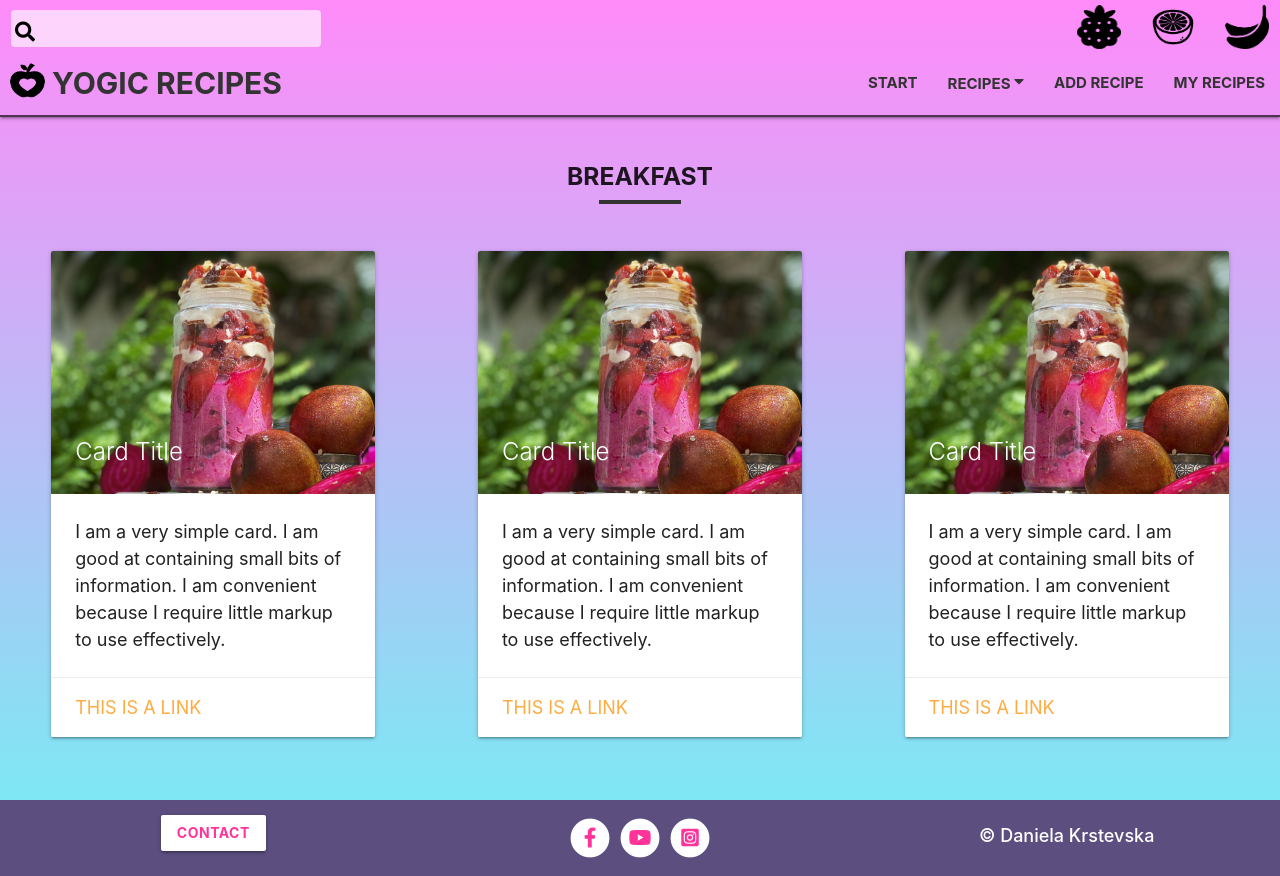
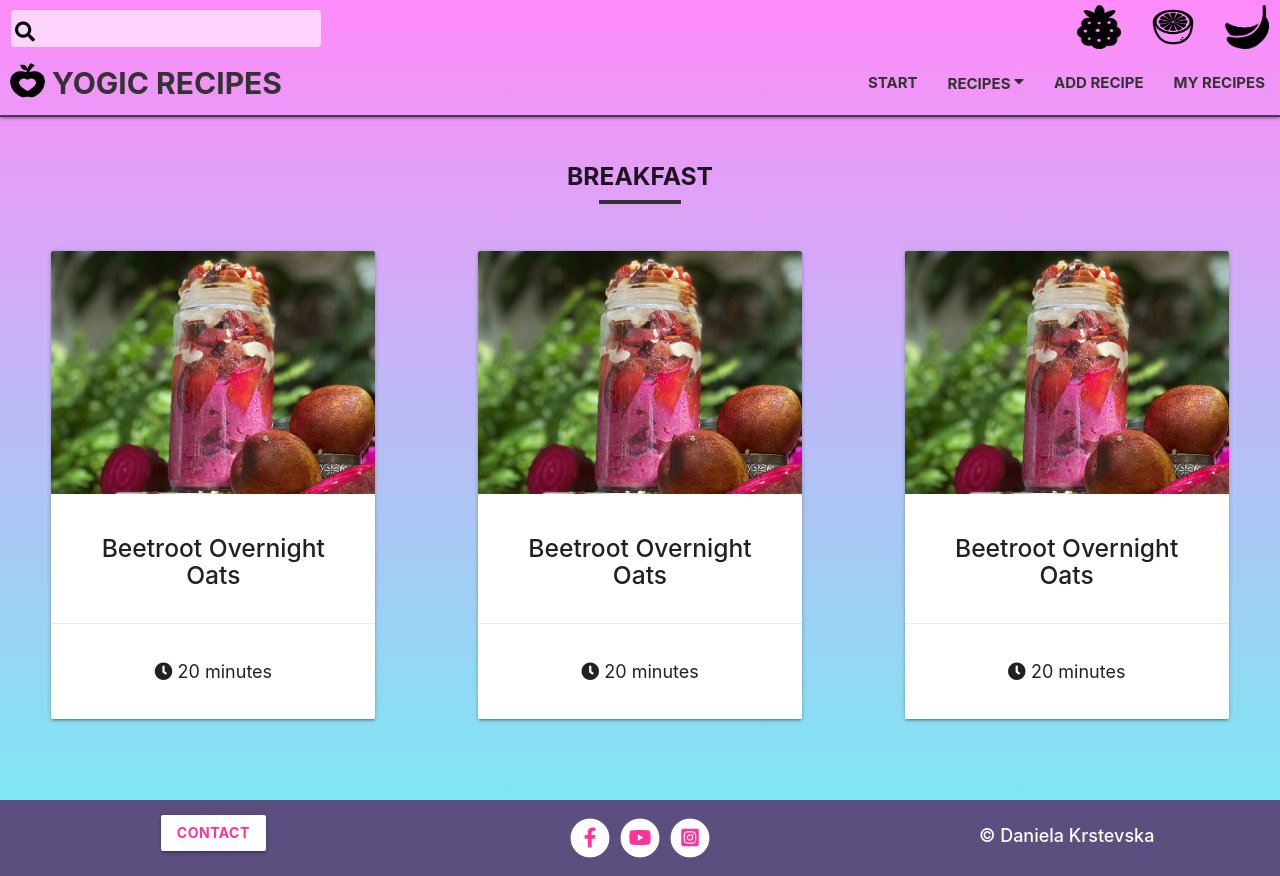
Before and after one commit to Code-Institute-Submissions/data-centric-1, a Flask app: template templates/category.html in a window 1280 px wide. Run offline with Flask 2, Linux system fonts and the light colour scheme; the template is opened without the code that fills it, so the values that code supplies are empty; some libraries are stand-ins or nearby versions.

```diff
--- a/templates/category.html
+++ b/templates/category.html
@@ -8,20 +8,17 @@
     </div>
 </div>
 
- <div class="row cards-category">
+ <div class="row row-category">
     <div class="col s12 m6 l4">
         <div class="card">
             <div class="card-image">
                 <img src="../static/images/beetroot.jpg">
-                <span class="card-title">Card Title</span>
             </div>
-            <div class="card-content">
-                <p>I am a very simple card. I am good at containing small bits of information.
-                I am convenient because I require little markup to use effectively.
-                </p>
+            <div class="card-content center-align">
+                <h5>Beetroot Overnight Oats</h5>
             </div>
-            <div class="card-action">
-                <a href="#">This is a link</a>
+            <div class="card-action center-align">
+                <p class="p-minutes"><i class="fas fa-clock"></i> 20 minutes </p>
             </div>
         </div>
     </div><!--col-->
@@ -29,15 +26,12 @@
         <div class="card">
             <div class="card-image">
                 <img src="../static/images/beetroot.jpg">
-                <span class="card-title">Card Title</span>
             </div>
-            <div class="card-content">
-                <p>I am a very simple card. I am good at containing small bits of information.
-                I am convenient because I require little markup to use effectively.
-                </p>
+            <div class="card-content center-align">
+                <h5>Beetroot Overnight Oats</h5>
             </div>
-            <div class="card-action">
-                <a href="#">This is a link</a>
+            <div class="card-action center-align">
+                <p class="p-minutes"><i class="fas fa-clock"></i> 20 minutes </p>
             </div>
         </div>
     </div><!--col-->
@@ -45,15 +39,12 @@
         <div class="card">
             <div class="card-image">
                 <img src="../static/images/beetroot.jpg">
-                <span class="card-title">Card Title</span>
             </div>
-            <div class="card-content">
-                <p>I am a very simple card. I am good at containing small bits of information.
-                I am convenient because I require little markup to use effectively.
-                </p>
+            <div class="card-content center-align">
+                <h5>Beetroot Overnight Oats</h5>
             </div>
-            <div class="card-action">
-                <a href="#">This is a link</a>
+            <div class="card-action center-align">
+                <p class="p-minutes"><i class="fas fa-clock"></i> 20 minutes </p>
             </div>
         </div>
     </div><!--col-->
```
